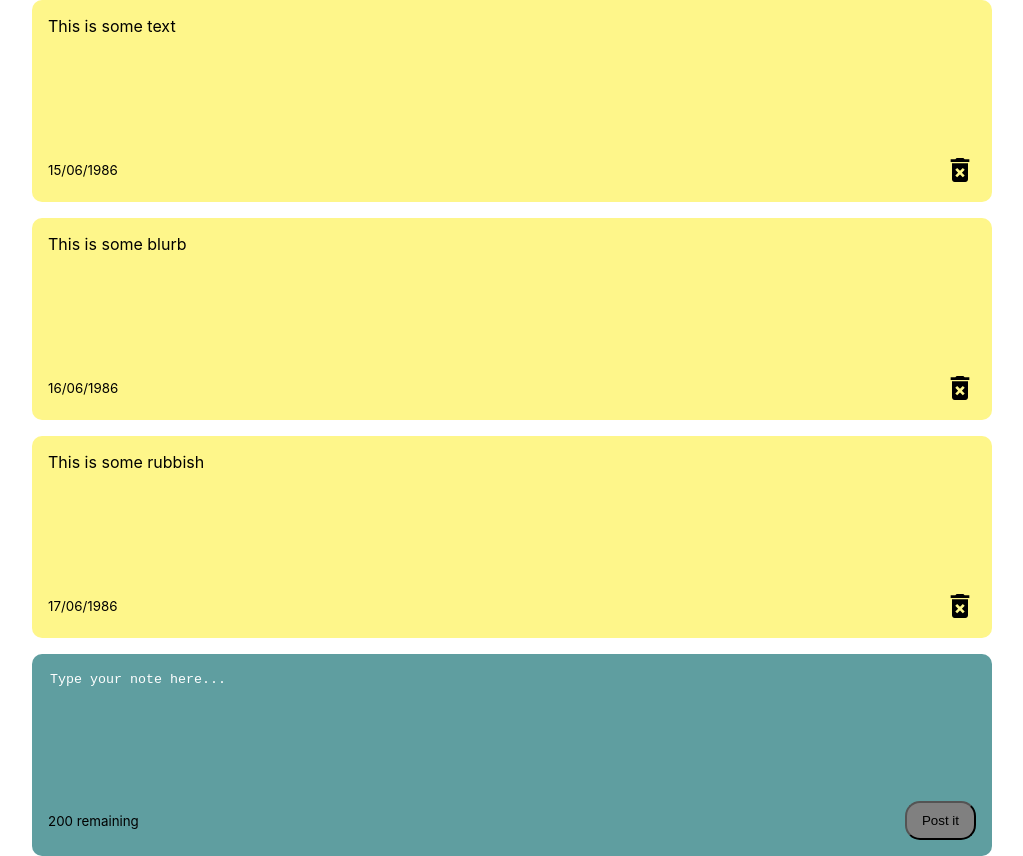
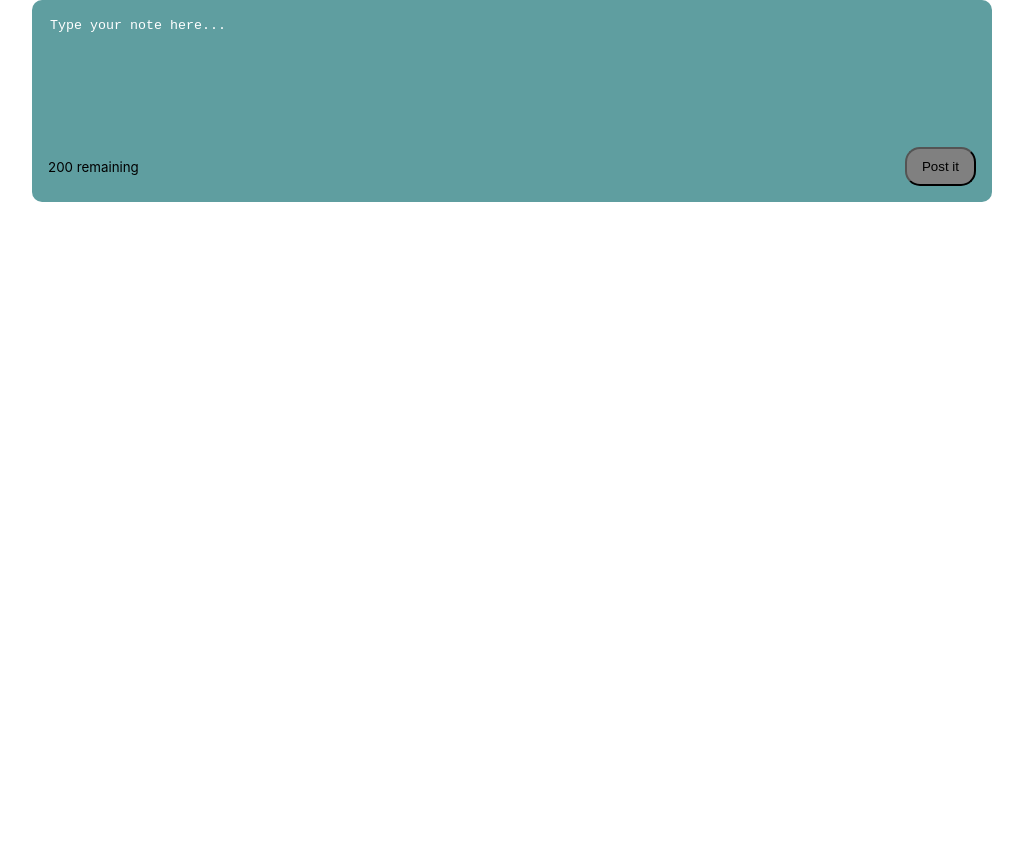
Before and after one commit to krisjwood/react-notes-app, a React (Create React App) app: page / in a window 1280 px wide. Shown: the whole page, without its empty margins (128-1151 px from the left). After the commit the page ends 800 px from the top, so only its background shows below. Built offline with nearby package versions, Linux system fonts and the light colour scheme.

Commit message:
linked up props for addNote

```diff
--- a/src/App.js
+++ b/src/App.js
@@ -3,25 +3,21 @@ import NotesList from "./components/NotesList"
 import { nanoid } from 'nanoid'
 
 const App = () => {
-  const [notes, setNotes] = useState([
-    {
-    id: nanoid(),
-    text: "This is some text",
-    date: "15/06/1986"
-  },
-  {
-    id: nanoid(),
-    text: "This is some blurb",
-    date: "16/06/1986"
-  },
-  {
-    id: nanoid(),
-    text: "This is some rubbish",
-    date: "17/06/1986"
-  }])
+  const [notes, setNotes] = useState([])
+
+  const AddNote = (text) => {
+    const date = new Date()
+    const newNote = {
+      id: nanoid(),
+      text,
+      date: date.toLocaleDateString()
+    }
+    const newNotes = [...notes, newNote]
+    setNotes(newNotes)
+  }
 
   return <div className="container">
-    <NotesList notes={notes} />
+    <NotesList notes={notes} handleAdd={AddNote} />
   </div>
 }
 
--- a/src/components/AddNote.js
+++ b/src/components/AddNote.js
@@ -1,10 +1,28 @@
-const AddNote = () => {
+import { useState } from "react"
+
+const AddNote = ({ handleAdd }) => {
+    const [noteText, setNoteText] = useState('')
+
+    function handleChange(e) {
+        setNoteText(e.target.value)
+    }
+
+    function handleSave() {
+        handleAdd(noteText)
+    }
+
     return (
         <div className="note new">
-            <textarea rows="8" cols="10" placeholder="Type your note here..."></textarea>
+            <textarea
+                rows="8"
+                cols="10"
+                placeholder="Type your note here..."
+                value={noteText}
+                onChange={handleChange}
+            ></textarea>
             <div className="note-footer">
                 <small>200 remaining</small>
-                <button className="save">Post it</button>
+                <button className="save" onClick={handleSave}>Post it</button>
             </div>
         </div>
     )
--- a/src/components/NotesList.js
+++ b/src/components/NotesList.js
@@ -1,7 +1,7 @@
 import AddNote from './AddNote'
 import Note from './Note'
 
-const NotesList = ({ notes }) => {
+const NotesList = ({ notes, handleAdd }) => {
     return (
         <div className="notes-list">
             {notes.map((note) => (
@@ -11,7 +11,7 @@ const NotesList = ({ notes }) => {
                     date={note.date}
                 />
             ))}
-            <AddNote />
+            <AddNote handleAdd={handleAdd} />
         </div>
     )
 }
```
